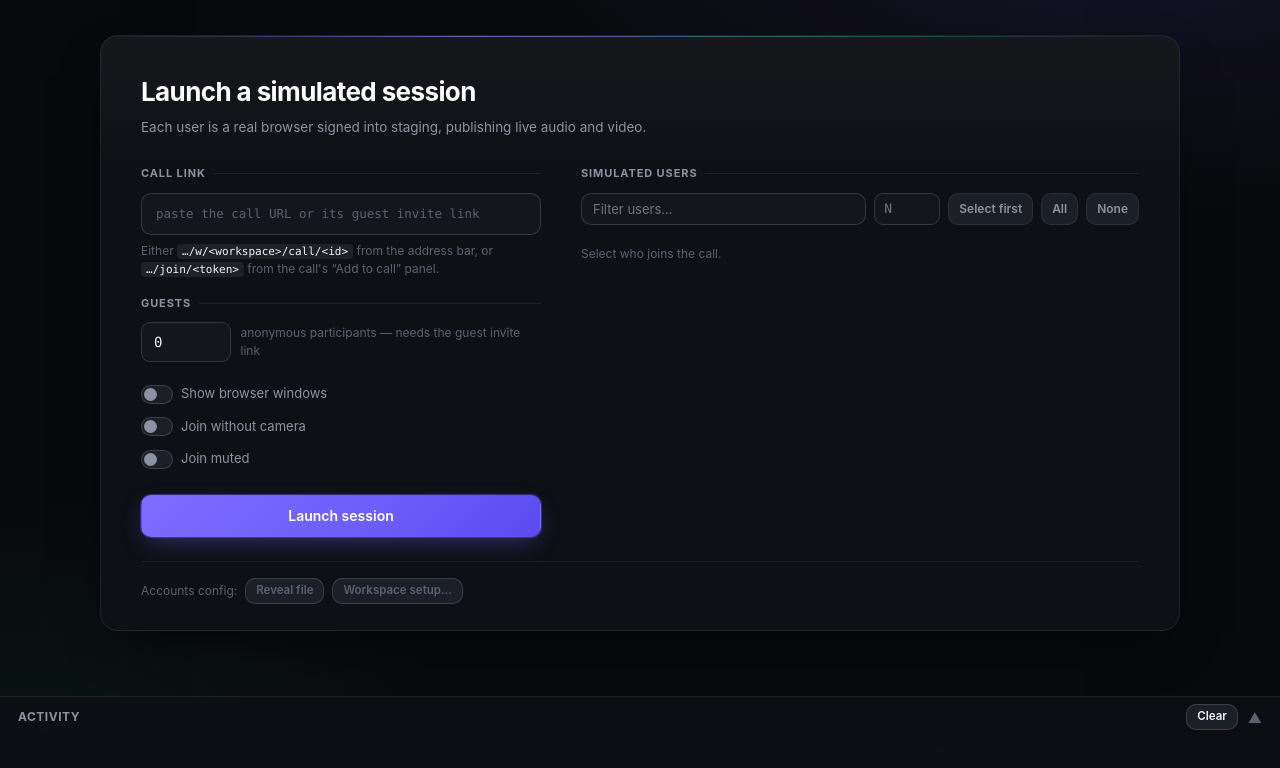
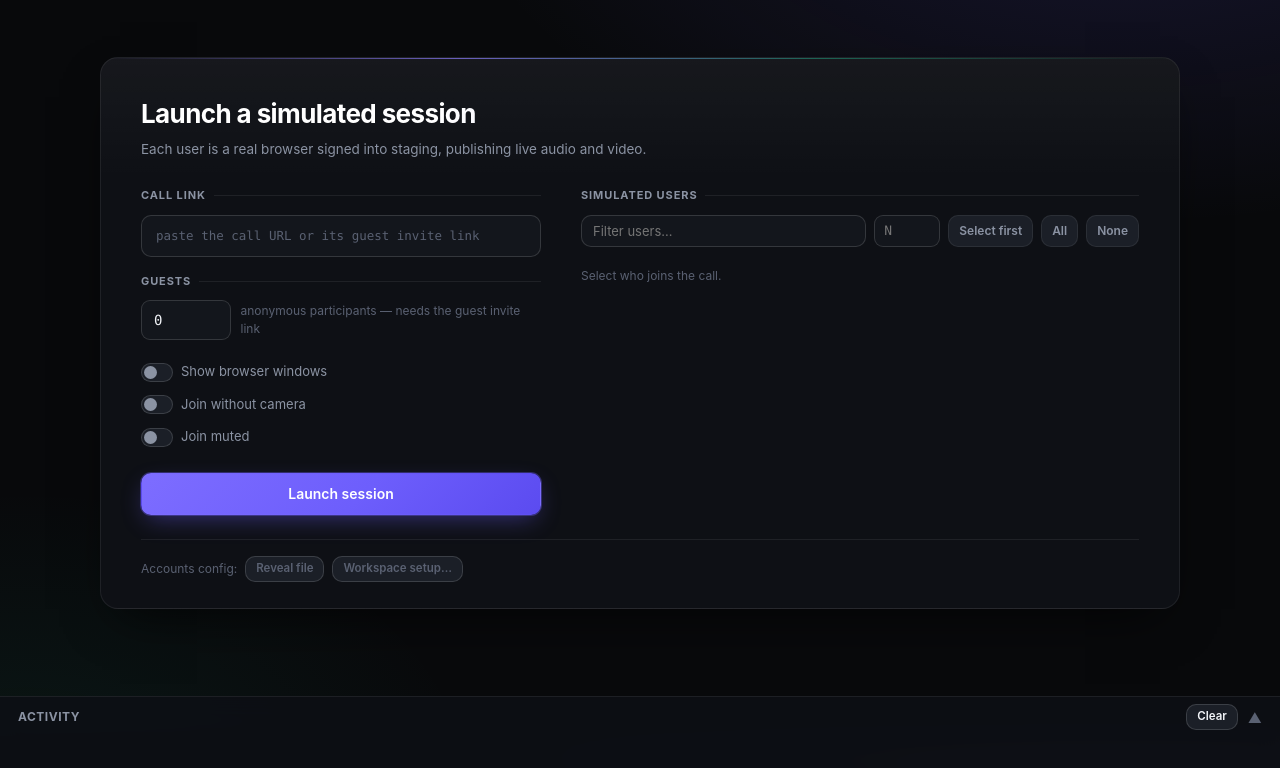
Before and after one commit to mahmudcoding/call-bots, a website: page src/ui.html in a window 1280 px wide. Shown: the part 64-832 px from the top of the page. Drawn offline with Linux system fonts and the light colour scheme; no server answers.

Commit message:
Drop the link-format hint from the launch screen
Co-Authored-By: Claude Opus 5 <noreply@anthropic.com>

```diff
--- a/src/ui.html
+++ b/src/ui.html
@@ -346,10 +346,6 @@
           <div class="field" id="urlField">
             <label>Call link</label>
             <input type="text" id="callUrl" placeholder="paste the call URL or its guest invite link" spellcheck="false">
-            <div class="hint" style="margin-top:7px">
-              Either <code>…/w/&lt;workspace&gt;/call/&lt;id&gt;</code> from the address bar, or
-              <code>…/join/&lt;token&gt;</code> from the call's “Add to call” panel.
-            </div>
           </div>
 
           <div class="field">
```
